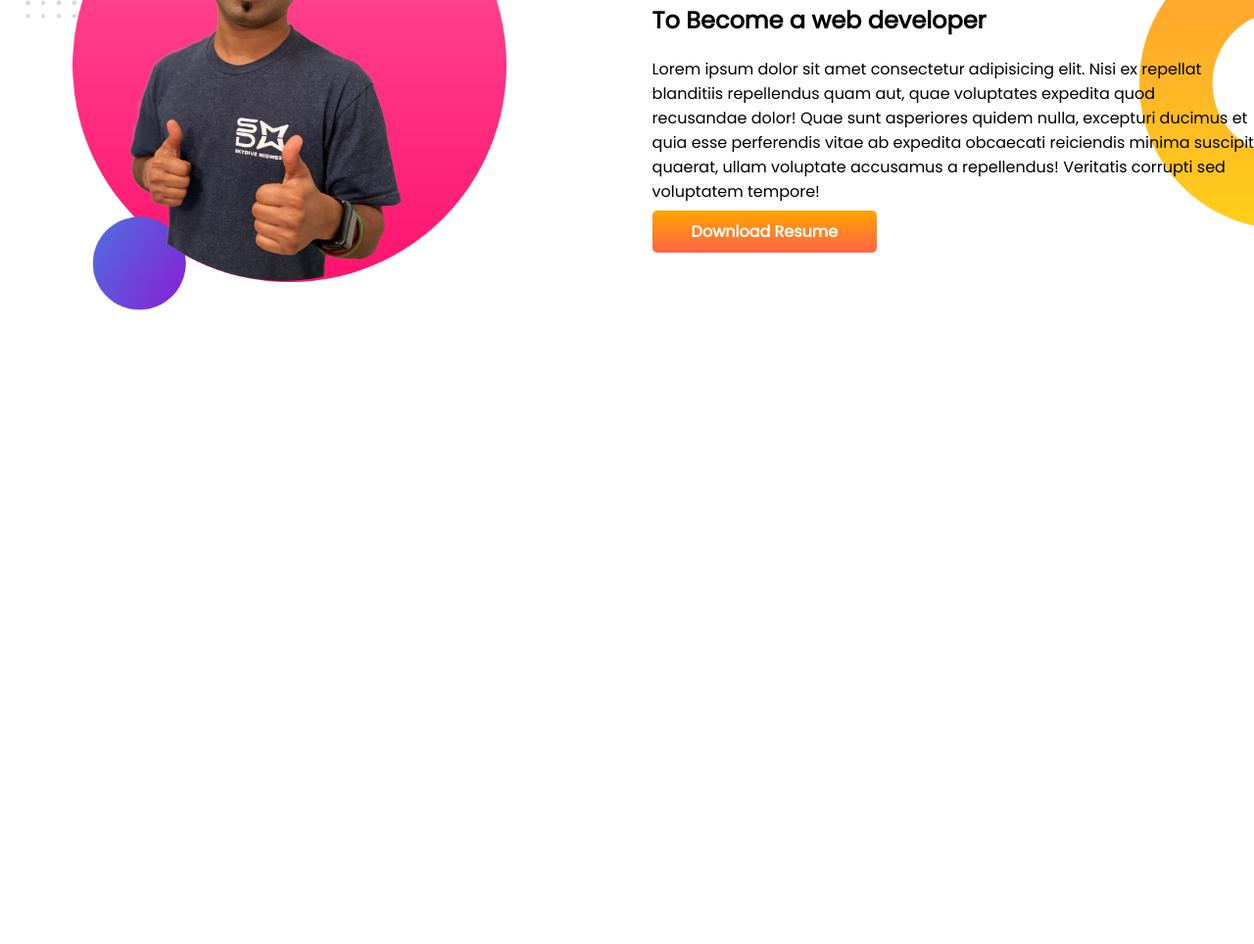
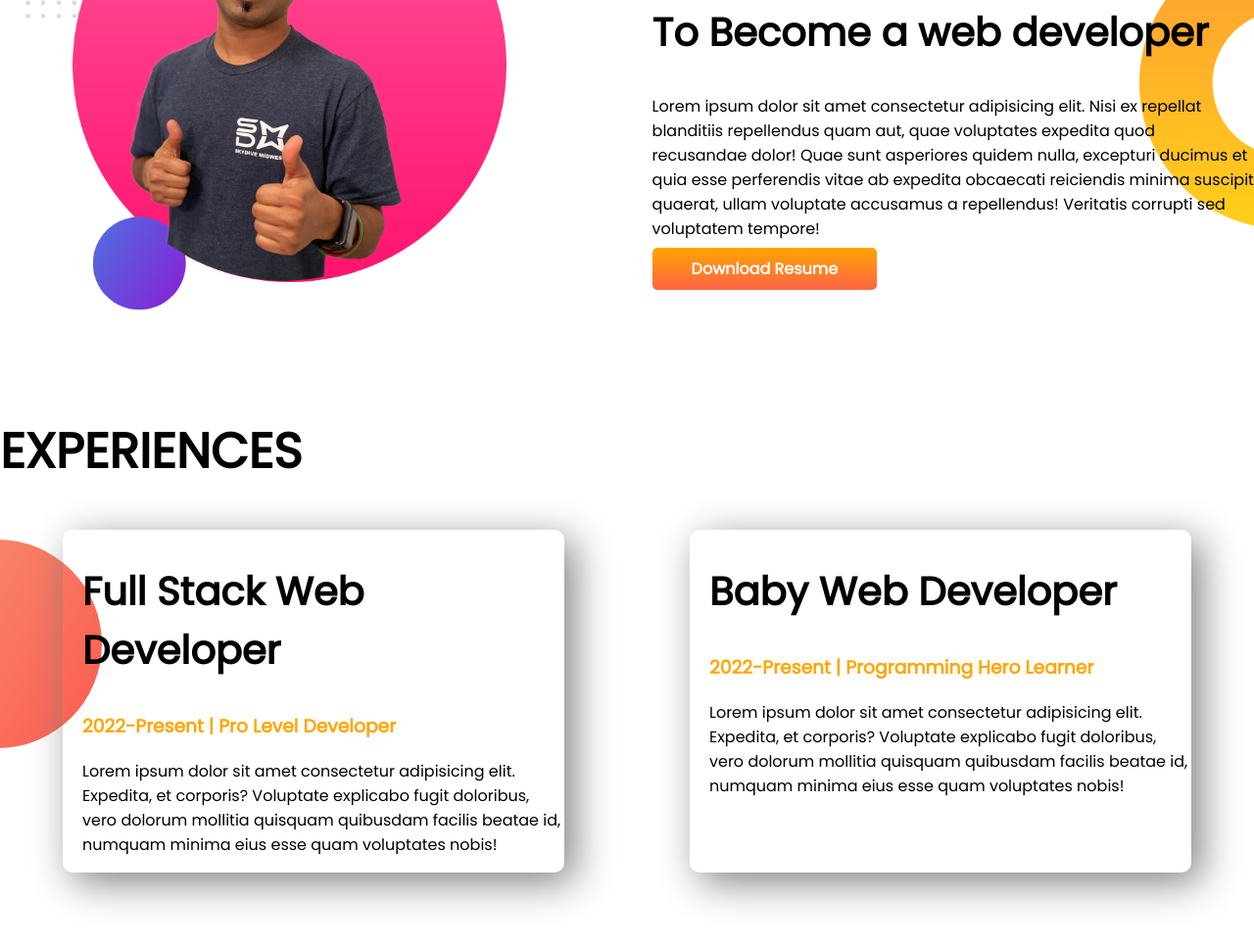
Before and after one commit to abmali05/my-second-repo, a plain HTML site: page index.html in a window 1280 px wide. Shown: the part 768-1732 px from the top of the page at 98% size. Before the commit the page ends 1192 px from the top, so only its background shows below. Drawn offline with Linux system fonts and the light colour scheme.

Commit message:
exp section

```diff
--- a/index.html
+++ b/index.html
@@ -13,7 +13,7 @@
 </head>
 
 <body>
-    <section class="top-banner">
+    <section class="top-banner flexible-container">
         <div class="half-width">
             <h1>Welcome To</h1>
             <h1><span class="orance-color">Abmali's</span> World!</h1>
@@ -31,7 +31,7 @@
     </section>
 
 
-    <section class="dream-big">
+    <section class="dream-big flexible-container">
         <div class="half-width">
             <img src="images/jhankar2.png" alt="">
         </div>
@@ -46,6 +46,29 @@
 
         </div>
     </section>
+    <section class="experience-area">
+        <h1>EXPERIENCES</h1>
+        <div class="flexible-container">
+            <div class="experience-item">
+                <h2>Full Stack Web Developer</h2>
+                <h3 class="orance-color">2022-Present | Pro Level Developer</h3>
+                <p>Lorem ipsum dolor sit amet consectetur adipisicing elit. Expedita, et corporis? Voluptate explicabo
+                    fugit
+                    doloribus, vero dolorum mollitia quisquam quibusdam facilis beatae id, numquam minima eius esse quam
+                    voluptates nobis!</p>
+
+            </div>
+            <div class="experience-item">
+                <h2>Baby Web Developer</h2>
+                <h3 class="orance-color">2022-Present | Programming Hero Learner</h3>
+                <p>Lorem ipsum dolor sit amet consectetur adipisicing elit. Expedita, et corporis? Voluptate explicabo
+                    fugit
+                    doloribus, vero dolorum mollitia quisquam quibusdam facilis beatae id, numquam minima eius esse quam
+                    voluptates nobis!</p>
+            </div>
+        </div>
+
+    </section>
 </body>
 
 </html>
--- a/style.css
+++ b/style.css
@@ -10,7 +10,11 @@ body{
 h1{
     font-size: 50px;
 }
-section{
+
+h2{
+    font-size: 40px;
+}
+.flexible-container{
     display:flex;
     margin-bottom: 100px;
 }
@@ -42,3 +46,18 @@ section{
     background-repeat: no-repeat;
     background-position: right;
 }
+
+.experience-area{
+    background-image: url(images/exp-bg.png);
+    background-repeat: no-repeat;
+    background-position: left;
+}
+.experience-item{
+    width: 40%;
+    margin-left: 5%;
+    margin-right: 5%;
+    padding-left: 20px;
+    border-radius: 10px;
+    box-shadow: 10px 10px 40px grey;
+
+}
```
